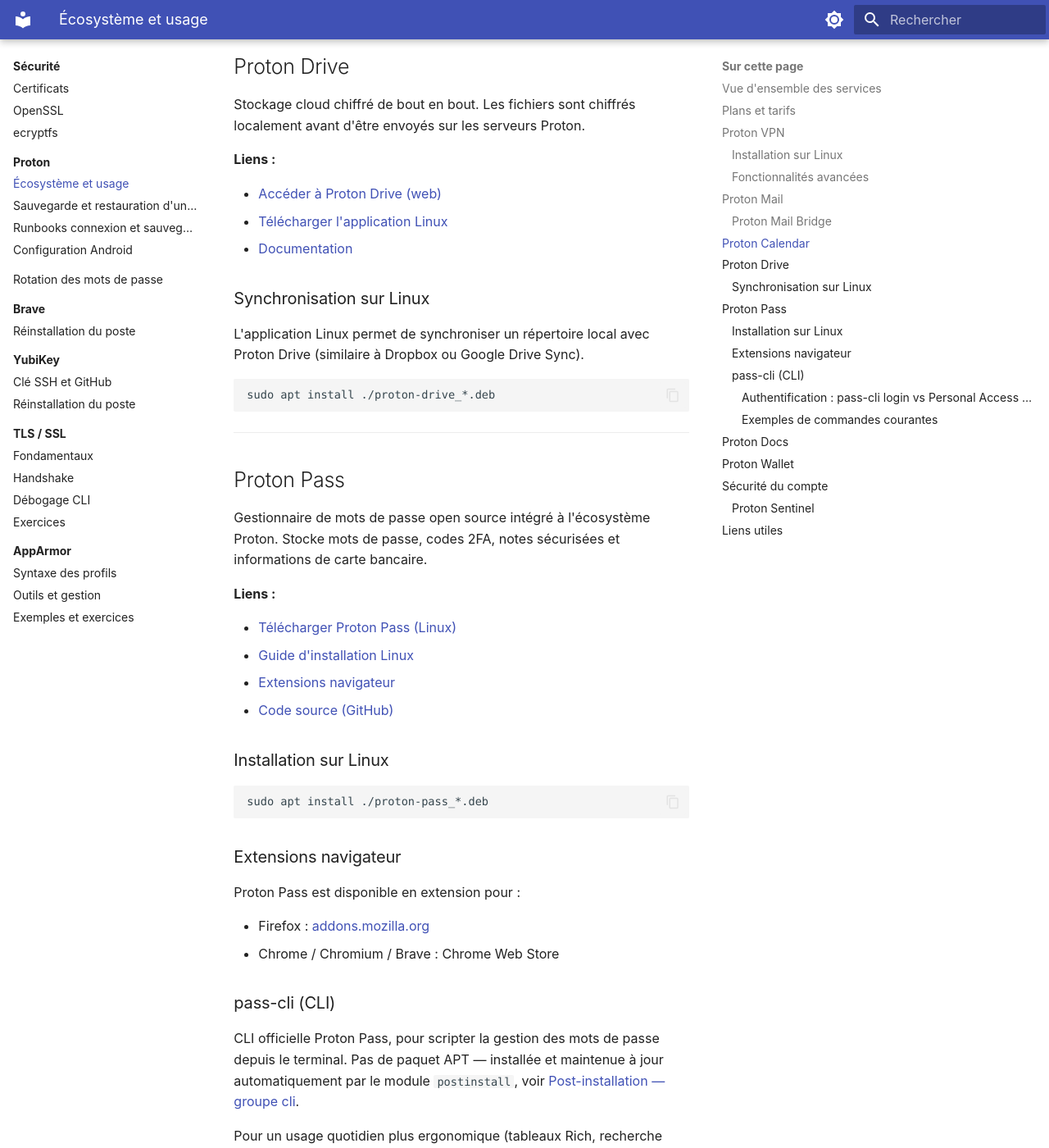
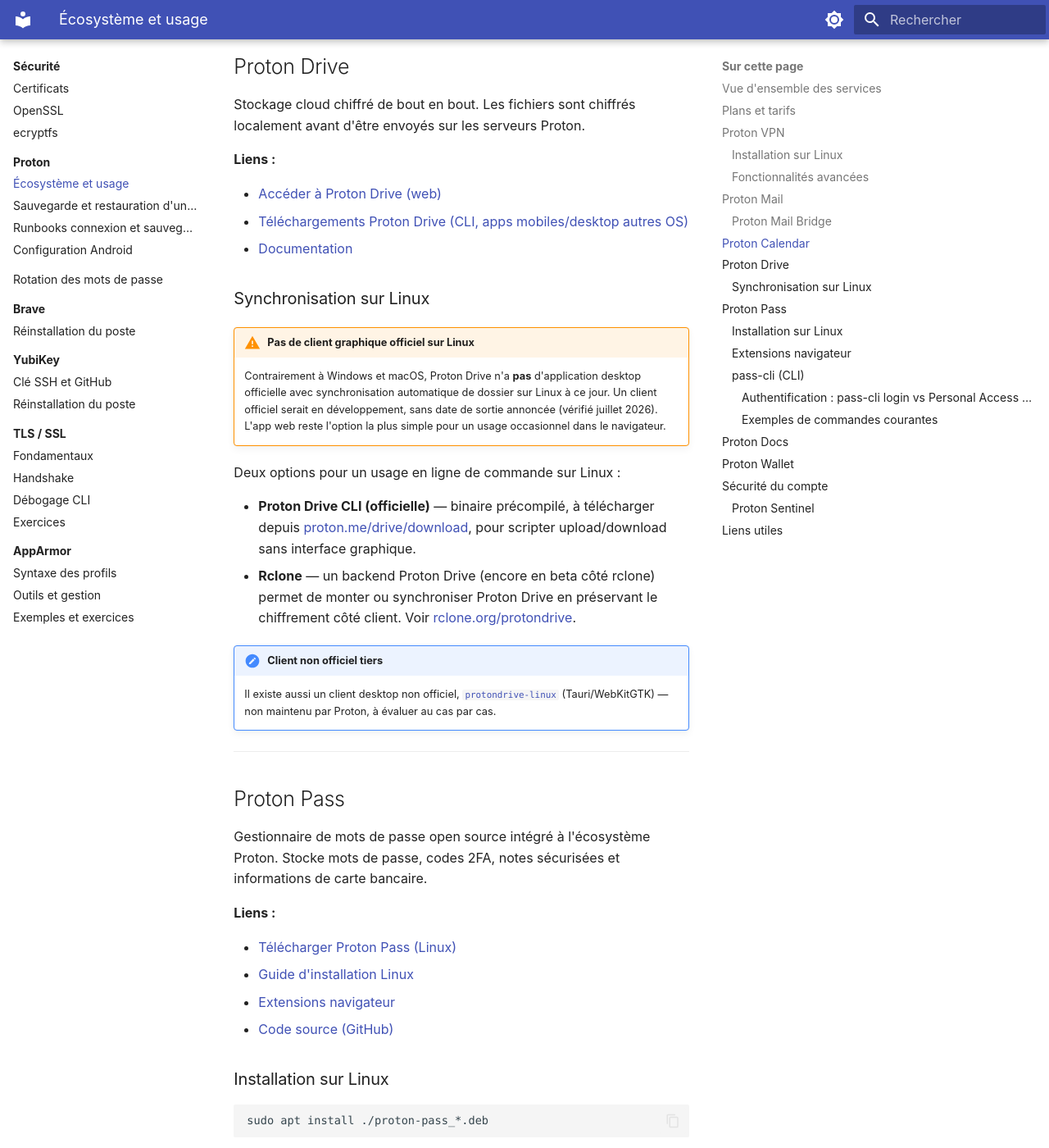
Before and after one commit to namnetes/alm_notes, an MkDocs documentation site: the page built from docs/securite/proton/ecosysteme.md, in a window 1280 px wide and 1400 px high, scrolled down 5313 px. Shown: the whole window at 82% size. Built offline with MkDocs 1.6.1 and Material for MkDocs 9.7.7, drawn with Linux system fonts in a browser that asks for light colours.

Commit message:
fix(securite/proton): correct Proton Drive Linux client status
No official GUI/sync client exists for Linux (only Windows/macOS) — the
documented .deb install was fabricated. Replaced with the official CLI,
the rclone beta backend, and a mention of the unofficial protondrive-linux
client.

Co-Authored-By: Claude Sonnet 5 <noreply@anthropic.com>

````diff
--- a/docs/securite/proton/ecosysteme.md
+++ b/docs/securite/proton/ecosysteme.md
@@ -201,16 +201,32 @@ Stockage cloud chiffré de bout en bout. Les fichiers sont chiffrés localement
 **Liens :**
 
 - [Accéder à Proton Drive (web)](https://drive.proton.me)
-- [Télécharger l'application Linux](https://proton.me/drive/download)
+- [Téléchargements Proton Drive (CLI, apps mobiles/desktop autres OS)](https://proton.me/drive/download)
 - [Documentation](https://proton.me/support/drive)
 
 ### Synchronisation sur Linux
 
-L'application Linux permet de synchroniser un répertoire local avec Proton Drive (similaire à Dropbox ou Google Drive Sync).
+!!! warning "Pas de client graphique officiel sur Linux"
+    Contrairement à Windows et macOS, Proton Drive n'a **pas** d'application
+    desktop officielle avec synchronisation automatique de dossier sur
+    Linux à ce jour. Un client officiel serait en développement, sans date
+    de sortie annoncée (vérifié juillet 2026). L'app web reste l'option la
+    plus simple pour un usage occasionnel dans le navigateur.
 
-```bash
-sudo apt install ./proton-drive_*.deb
-```
+Deux options pour un usage en ligne de commande sur Linux :
+
+- **Proton Drive CLI (officielle)** — binaire précompilé, à télécharger
+  depuis [proton.me/drive/download](https://proton.me/drive/download),
+  pour scripter upload/download sans interface graphique.
+- **Rclone** — un backend Proton Drive (encore en beta côté rclone)
+  permet de monter ou synchroniser Proton Drive en préservant le
+  chiffrement côté client. Voir
+  [rclone.org/protondrive](https://rclone.org/protondrive/).
+
+!!! note "Client non officiel tiers"
+    Il existe aussi un client desktop non officiel,
+    [`protondrive-linux`](https://github.com/donniedice/protondrive-linux)
+    (Tauri/WebKitGTK) — non maintenu par Proton, à évaluer au cas par cas.
 
 ---
 
````
